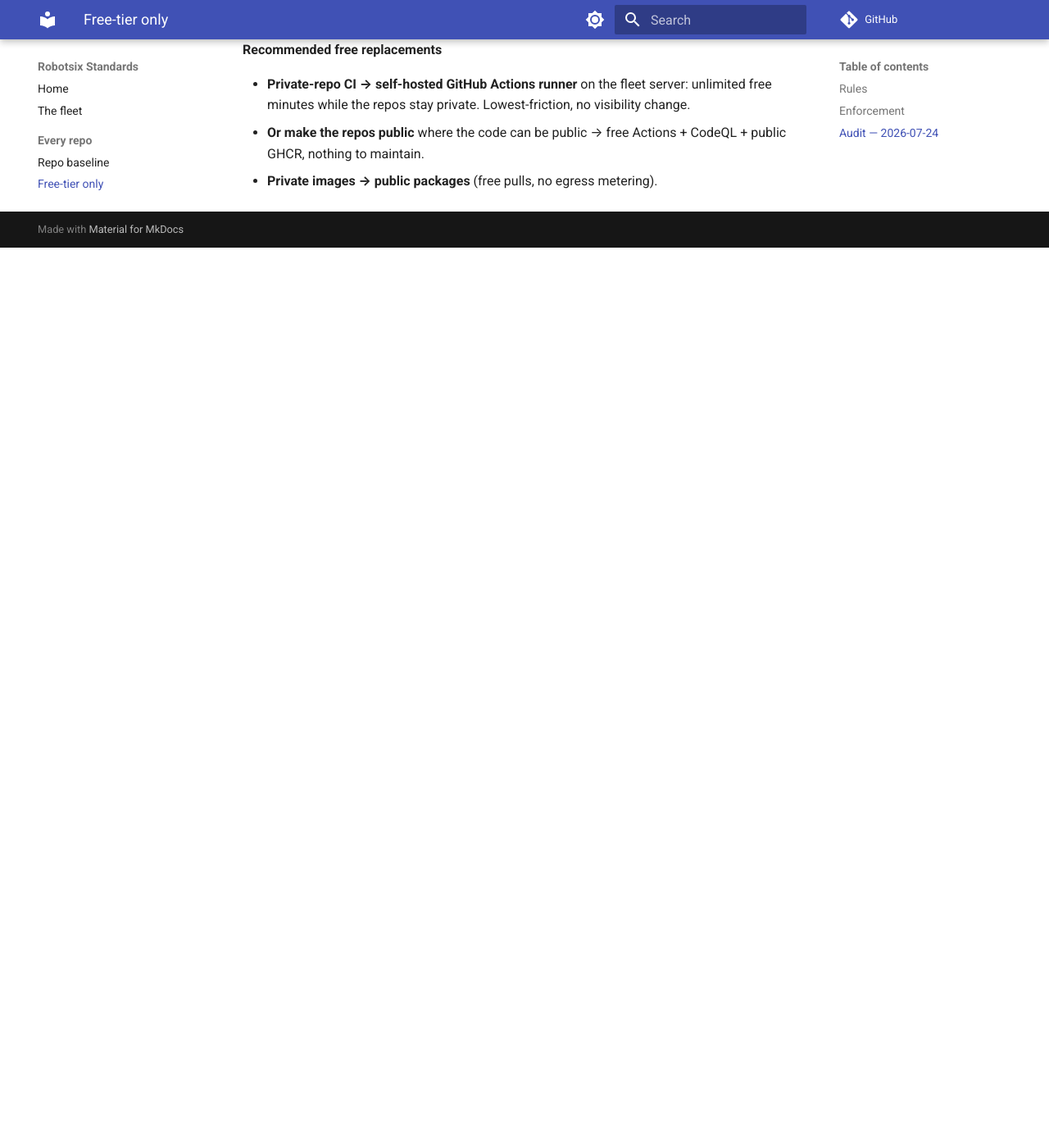
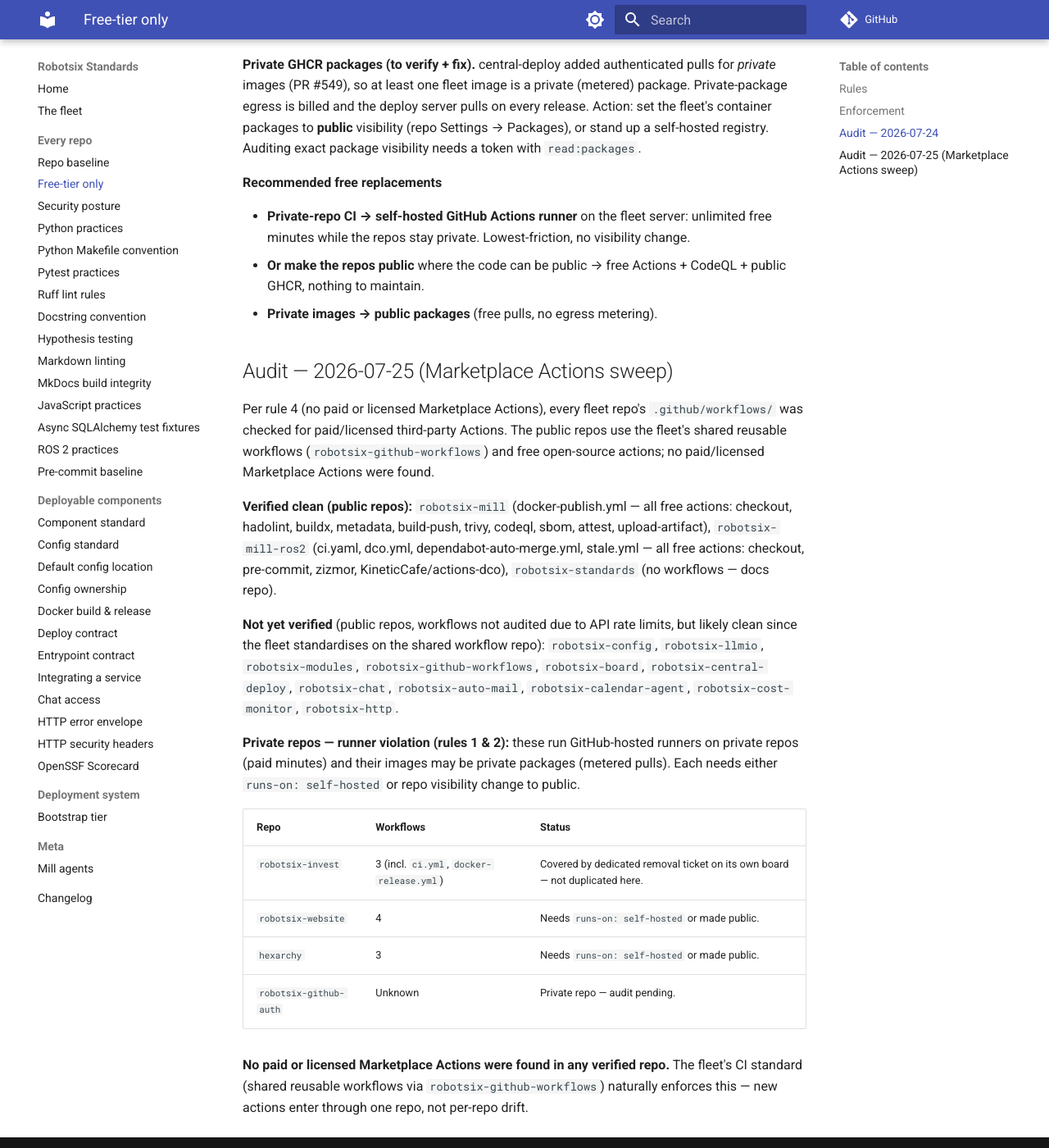
Before and after one commit to damien-robotsix/robotsix-standards, an MkDocs documentation site: the page built from docs/free-tier-only.md, in a window 1280 px wide and 1400 px high, scrolled down 2117 px. Shown: the whole window at 82% size. Built offline with MkDocs 1.6.1 and Material for MkDocs 9.7.7, drawn with Linux system fonts in a browser that asks for light colours; comment, search, counter and statistics services are not loaded; before the commit the page ends 2419 px from its top, so only the background shows below that; some of the changed text lies outside the part shown.

Commit message:
mill: Standard + fleet audit: no paid/licensed or GitHub-billed CI workflows in the fleet (20260725T011049Z-standard-fleet-audit-no-paid-licensed-or-d15b) (#130)
Co-authored-by: robotsix-mill <mill@robotsix.local>

```diff
--- a/docs/free-tier-only.md
+++ b/docs/free-tier-only.md
@@ -29,13 +29,21 @@ infrastructure don't have that failure mode.
 3. **No paid GitHub features.** GitHub Advanced Security on private repos,
    larger/GPU hosted runners, Copilot in CI, and GitHub Models are all off the
    table. CodeQL is free on public repos — keep it there.
-4. **No paid SaaS in the critical path.** Observability, registries, secret
+4. **No paid or licensed Marketplace Actions.** Third-party Actions from the
+   GitHub Marketplace that require a paid subscription, licence key, or
+   per-minute billing are forbidden everywhere in the fleet — public repos
+   included. A Marketplace Action that is free and open-source is fine; one
+   that gates features behind a licence or payment is not. *Failure
+   prevented:* a licensed Action whose trial expires or whose billing
+   lapses silently breaks CI with a licence-error exit, blocking every
+   pipeline that references it.
+5. **No paid SaaS in the critical path.** Observability, registries, secret
    stores, error tracking, and similar must be self-hosted or free-tier. (The
    fleet already self-hosts Langfuse and Vaultwarden — keep that pattern.)
-5. **Licences.** Third-party code and container base images must carry an
+6. **Licences.** Third-party code and container base images must carry an
    OSI-approved / permissive licence. No source-available-but-commercial,
    no "free for non-commercial only" terms.
-6. **Exception.** LLM inference for agents (model API credits) is the only
+7. **Exception.** LLM inference for agents (model API credits) is the only
    permitted paid dependency. If any other paid dependency is genuinely
    unavoidable, it must be raised with the operator and recorded here before
    adoption — never introduced silently.
@@ -89,3 +97,41 @@ Auditing exact package visibility needs a token with `read:packages`.
 - **Or make the repos public** where the code can be public → free Actions +
   CodeQL + public GHCR, nothing to maintain.
 - **Private images → public packages** (free pulls, no egress metering).
+
+## Audit — 2026-07-25 (Marketplace Actions sweep)
+
+Per rule 4 (no paid or licensed Marketplace Actions), every fleet repo's
+`.github/workflows/` was checked for paid/licensed third-party Actions. The
+public repos use the fleet's shared reusable workflows (`robotsix-github-workflows`)
+and free open-source actions; no paid/licensed Marketplace Actions were found.
+
+**Verified clean (public repos):** `robotsix-mill` (docker-publish.yml — all
+free actions: checkout, hadolint, buildx, metadata, build-push, trivy, codeql,
+sbom, attest, upload-artifact), `robotsix-mill-ros2` (ci.yaml, dco.yml,
+dependabot-auto-merge.yml, stale.yml — all free actions: checkout, pre-commit,
+zizmor, KineticCafe/actions-dco), `robotsix-standards` (no workflows — docs
+repo).
+
+**Not yet verified** (public repos, workflows not audited due to API rate
+limits, but likely clean since the fleet standardises on the shared workflow
+repo): `robotsix-config`, `robotsix-llmio`, `robotsix-modules`,
+`robotsix-github-workflows`, `robotsix-board`, `robotsix-central-deploy`,
+`robotsix-chat`, `robotsix-auto-mail`, `robotsix-calendar-agent`,
+`robotsix-cost-monitor`, `robotsix-http`.
+
+**Private repos — runner violation (rules 1 & 2):** these run GitHub-hosted
+runners on private repos (paid minutes) and their images may be private
+packages (metered pulls). Each needs either `runs-on: self-hosted` or repo
+visibility change to public.
+
+| Repo | Workflows | Status |
+|---|---|---|
+| `robotsix-invest` | 3 (incl. `ci.yml`, `docker-release.yml`) | Covered by dedicated removal ticket on its own board — not duplicated here. |
+| `robotsix-website` | 4 | Needs `runs-on: self-hosted` or made public. |
+| `hexarchy` | 3 | Needs `runs-on: self-hosted` or made public. |
+| `robotsix-github-auth` | Unknown | Private repo — audit pending. |
+
+**No paid or licensed Marketplace Actions were found in any verified repo.**
+The fleet's CI standard (shared reusable workflows via `robotsix-github-workflows`)
+naturally enforces this — new actions enter through one repo, not per-repo
+drift.
```
Also changed, not shown: CHANGELOG.md (+1 -0 lines), changelog.d/20260725T011049Z-standard-fleet-audit-no-paid-licensed-or-d15b.misc.md (added, +1 -0 lines).
